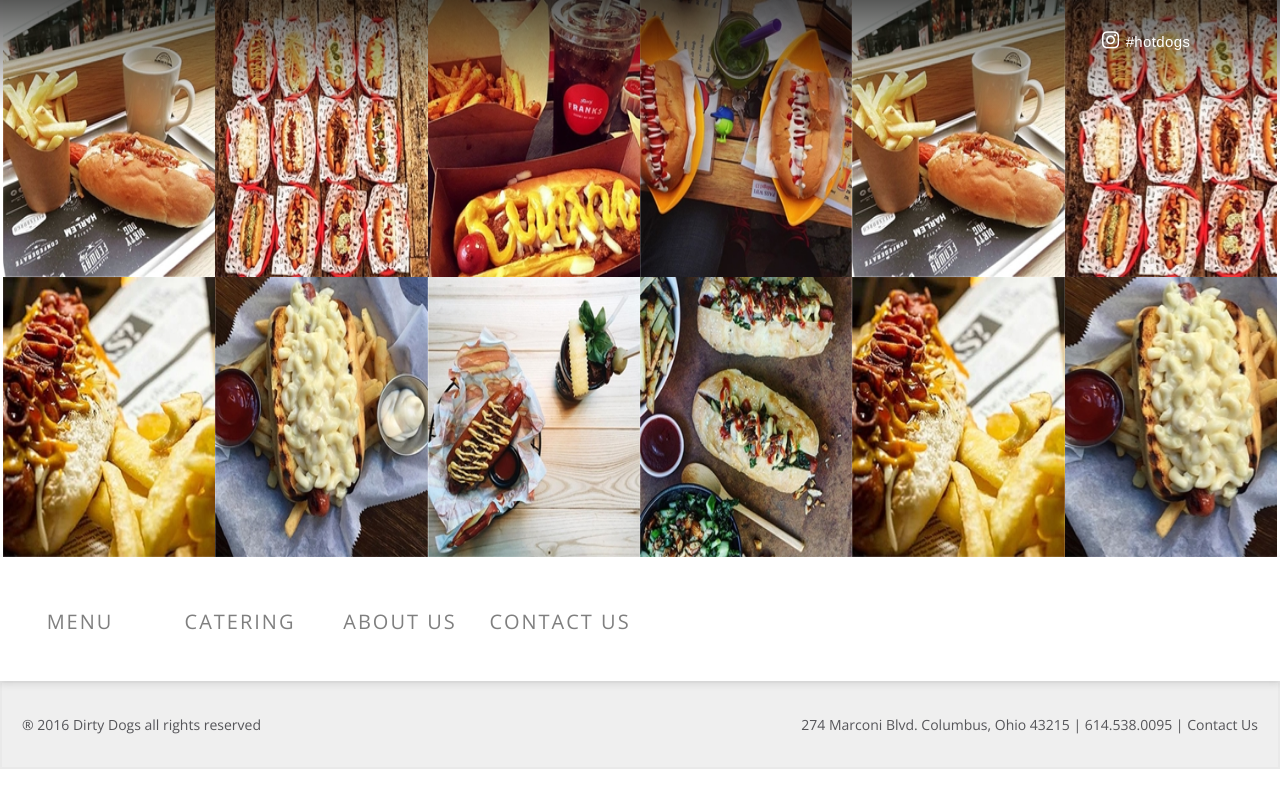
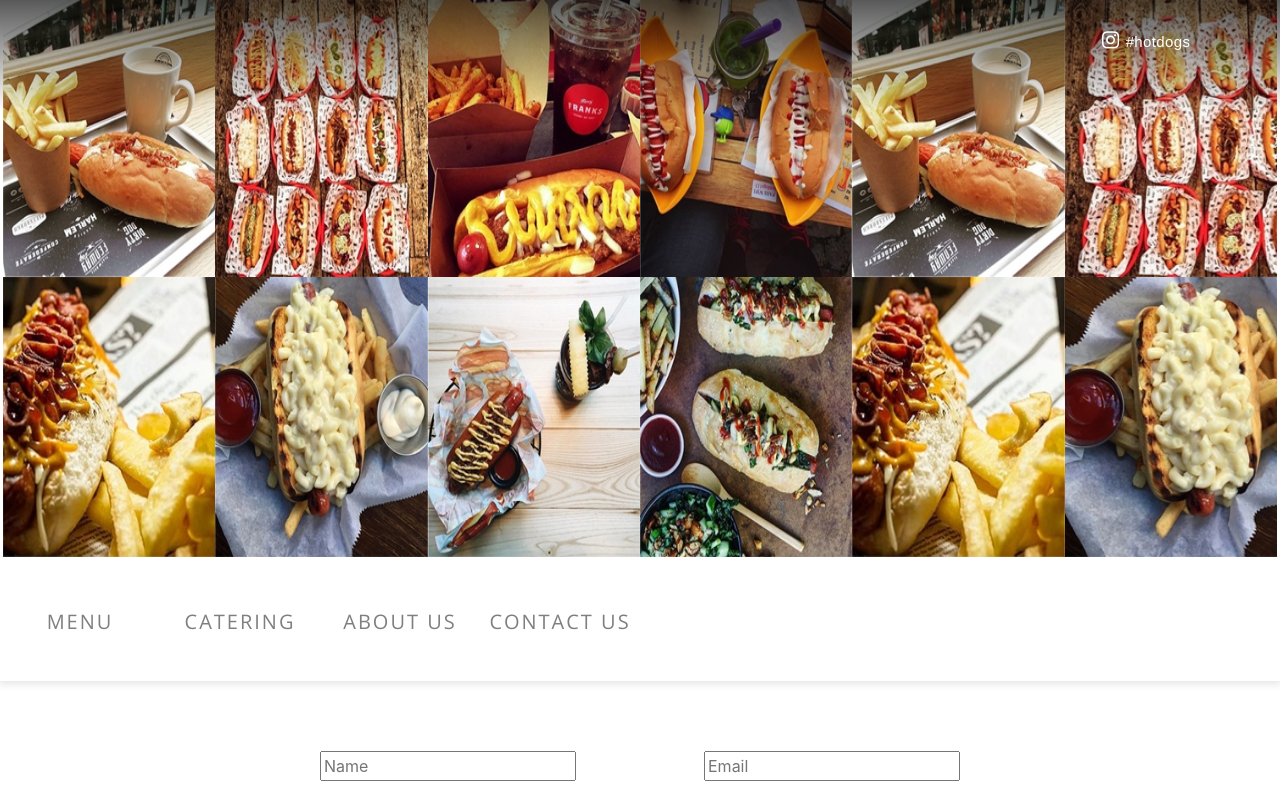
Before and after one commit to mygithubaccount3/dirty-dogs, a React (Create React App) app: page /dirty-dogs/build/contact in a window 1280 px wide. Shown: the top 800 px of the page. Built offline with nearby package versions, Linux system fonts and the light colour scheme; a web font is replaced by a local one.

Commit message:
path fix

```diff
--- a/src/App.js
+++ b/src/App.js
@@ -11,8 +11,8 @@ function App() {
   return (
       <BrowserRouter>
           <Header />
-          <Route path="/dirty-dogs" exact component={Content}/>
-          <Route path="/dirty-dogs/contact" component={Contact} />
+          <Route path="/dirty-dogs/build" exact component={Content}/>
+          <Route path="/dirty-dogs/build/contact" component={Contact} />
           <Footer />
       </BrowserRouter>
   );
--- a/src/components/Navbar.js
+++ b/src/components/Navbar.js
@@ -13,10 +13,10 @@ class Navbar extends Component {
                 </button>
                 <div className="collapse navbar-collapse" id="navbarNavAltMarkup">
                     <div className="navbar-nav">
-                        <Link to="/dirty-dogs" className="nav-item nav-link navbar__item">Menu <span className="sr-only">(current)</span></Link>
+                        <Link to="/dirty-dogs/build" className="nav-item nav-link navbar__item">Menu <span className="sr-only">(current)</span></Link>
                         <a className="nav-item nav-link navbar__item" href="#">Catering</a>
                         <a className="nav-item nav-link navbar__item" href="#">About us</a>
-                        <Link to="/dirty-dogs/contact" className="nav-item nav-link navbar__item">Contact us</Link>
+                        <Link to="/dirty-dogs/build/contact" className="nav-item nav-link navbar__item">Contact us</Link>
                     </div>
                 </div>
             </nav>
```
Also changed, not shown: 8 other files (tests, documents, lock files or other folders).
